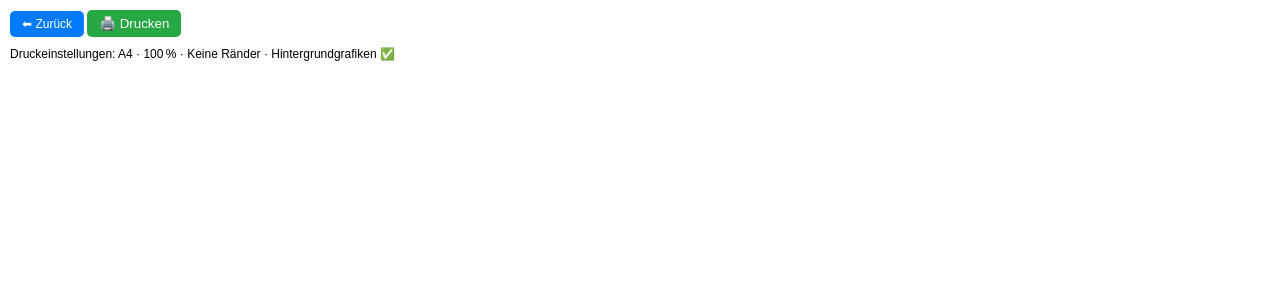
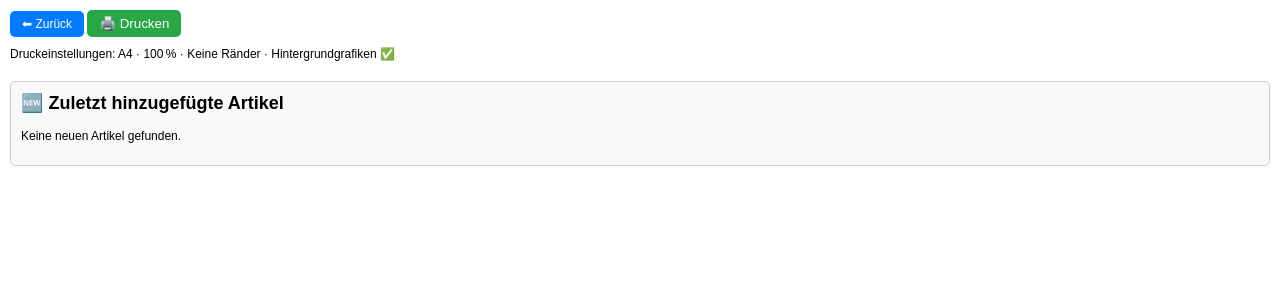
Before and after one commit to Lukas5070/Lagerbestand-Service, a Flask app: page /barcodes in a window 1280 px wide. Shown: the top 300 px of the page. Run offline with Flask 3, Linux system fonts and the light colour scheme.

Commit message:
Update barcodes.html

```diff
--- a/templates/barcodes.html
+++ b/templates/barcodes.html
@@ -8,6 +8,7 @@
       size: A4;
       margin: 0;
     }
+
     html, body {
       margin: 0;
       padding: 0;
@@ -19,7 +20,7 @@
     .seite {
       height: 297mm;
       width: 210mm;
-      padding: 21.5mm 7mm; /* ⇦ Wichtig: leicht tiefer starten */
+      padding: 21.5mm 7mm;
       box-sizing: border-box;
       display: grid;
       grid-template-columns: repeat(2, 99.1mm);
@@ -48,15 +49,61 @@
     .noprint {
       margin: 10px;
     }
+
+    .neu-artikel {
+      margin: 20px 10px;
+      padding: 10px;
+      background: #f8f9fa;
+      border: 1px solid #ccc;
+      border-radius: 5px;
+    }
+
+    .neu-artikel img {
+      height: 50px;
+      vertical-align: middle;
+      margin-right: 10px;
+    }
+
+    .neu-artikel h2 {
+      margin-top: 0;
+    }
+
+    .neu-eintrag {
+      margin-bottom: 10px;
+    }
+
+    .neu-eintrag small {
+      color: #666;
+      font-size: 10px;
+    }
   </style>
 </head>
 <body>
+
+  <!-- Steuerelemente oben -->
   <div class="noprint">
     <a href="/" style="padding:6px 12px; background:#007BFF; color:#fff; text-decoration:none; border-radius:5px;">⬅ Zurück</a>
     <button onclick="window.print()" style="padding:6px 12px; background:#28a745; color:#fff; border:none; border-radius:5px;">🖨️ Drucken</button>
     <p style="margin-top:10px;">Druckeinstellungen: A4 · 100 % · Keine Ränder · Hintergrundgrafiken ✅</p>
   </div>
 
+  <!-- Zuletzt hinzugefügte Artikel -->
+  <div class="noprint neu-artikel">
+    <h2>🆕 Zuletzt hinzugefügte Artikel</h2>
+    {% if neue_artikel %}
+      {% for art in neue_artikel %}
+        <div class="neu-eintrag">
+          <img src="{{ url_for('static', filename='barcodes/' + art.barcode_filename) }}" alt="Barcode">
+          <strong>{{ art.name }}</strong><br>
+          <small>ID: {{ art.barcode_filename[:-4] }} | Hinzugefügt: {{ art.created_at.strftime('%d.%m.%Y %H:%M') if art.created_at else '–' }}</small>
+        </div>
+      {% endfor %}
+    {% else %}
+      <p>Keine neuen Artikel gefunden.</p>
+    {% endif %}
+  </div>
+
+  <!-- Alle Etiketten für den Druck -->
   {% for i in range(0, artikel|length, 12) %}
     <div class="seite">
       {% for art in artikel[i:i+12] %}
@@ -68,5 +115,6 @@
       {% endfor %}
     </div>
   {% endfor %}
+
 </body>
 </html>
```
Lines whose indentation alone changed are shown as unchanged.
